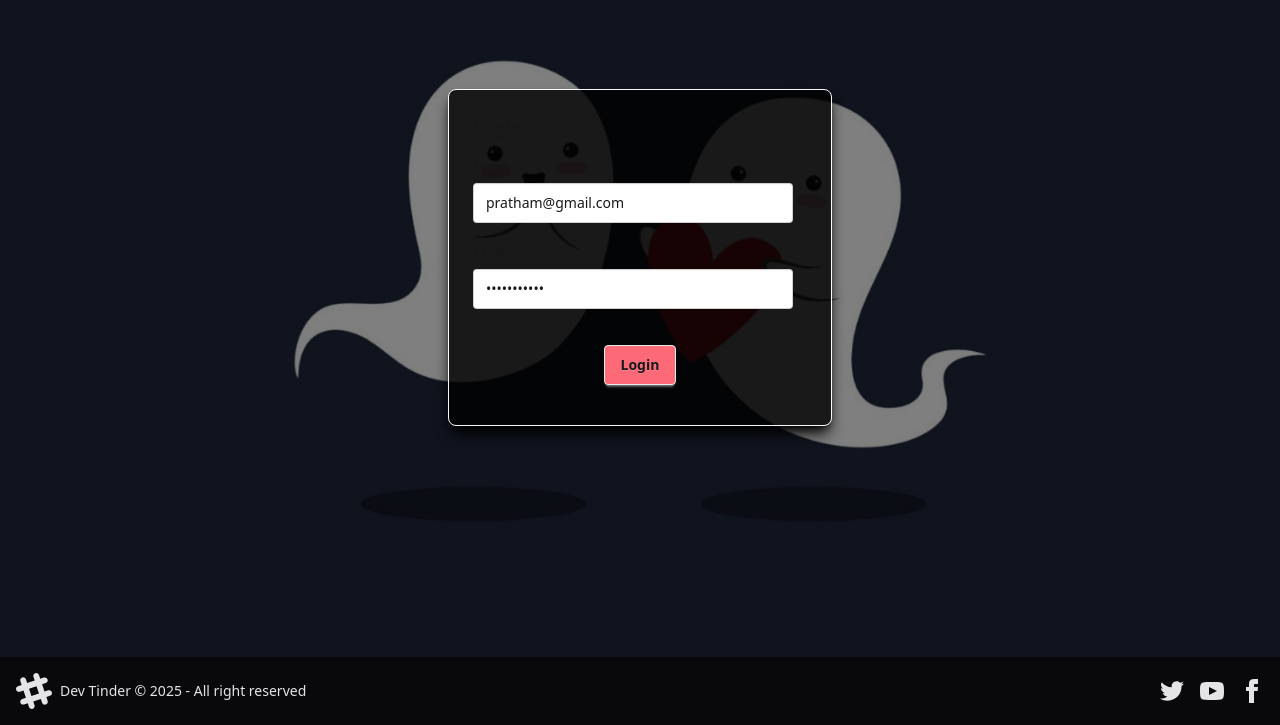
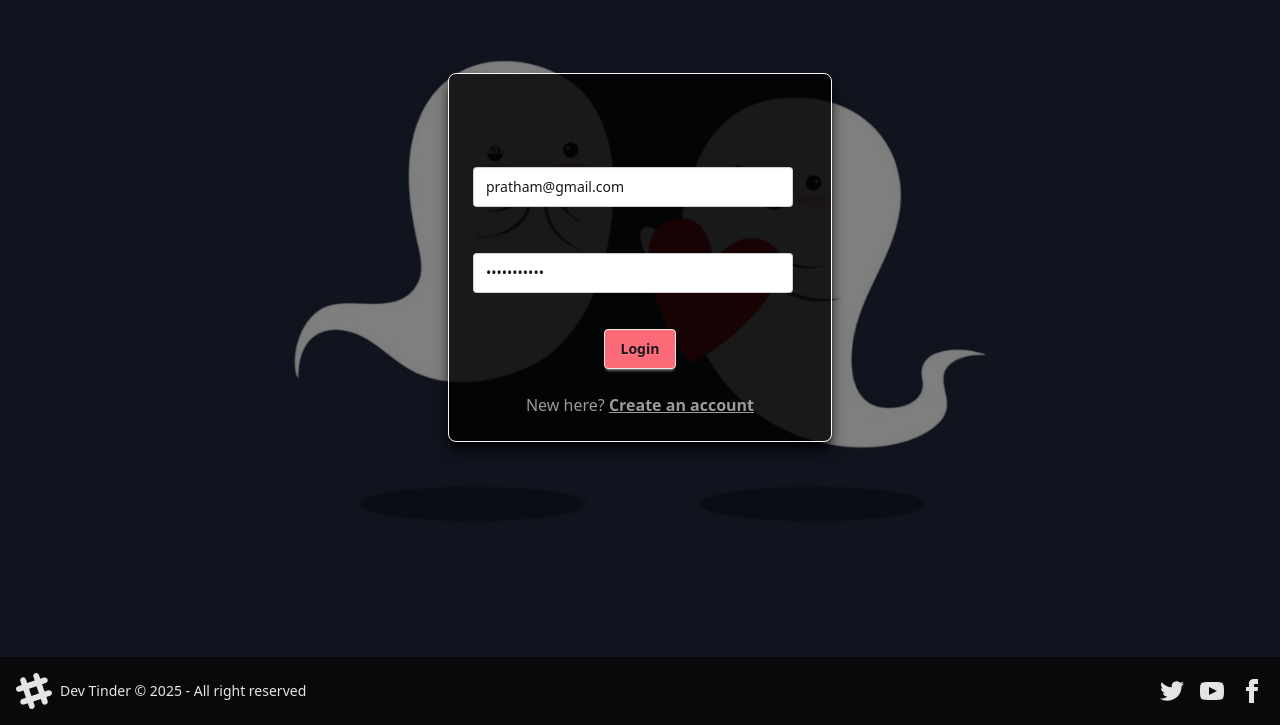
Before and after one commit to pratham9467/devTinderFrontend, a React (Vite) app: page /login in a window 1280 px wide. Shown: the part 143-868 px from the top of the page. Built offline with nearby package versions, Linux system fonts and the light colour scheme; no server answers.

Commit message:
refactor: clean up index.html and enhance Login component layout

```diff
--- a/index.html
+++ b/index.html
@@ -2,7 +2,6 @@
 <html lang="en">
   <head>
     <meta charset="UTF-8" />
-    <link rel="icon" href="#" />
     <meta name="viewport" content="width=device-width, initial-scale=1.0" />
     <title>devTinder</title>
   </head>
--- a/src/components/Login.jsx
+++ b/src/components/Login.jsx
@@ -30,7 +30,9 @@ const Login = () => {
     }
   };
   return (
-    <div className="w-auto h-[100vh] bg-center bg-cover items-center justify-center flex relative" style={{ backgroundImage: `url(${backgroundImage})` }}>
+    <div
+      className="w-auto h-[100vh] bg-center bg-cover items-center justify-center flex relative"
+      style={{ backgroundImage: `url(${backgroundImage})` }}>
       <div className="absolute inset-0 bg-black/50"></div>
       <div className="card card-border bg-black/80 shadow-lg shadow-black w-96">
         <div className="card-body">
@@ -61,6 +63,16 @@ const Login = () => {
               Login
             </button>
           </div>
+          <div className="flex justify-center text-center">
+            <p className="text-white/60 text-base">
+              New here?{"  "}
+              <span
+                className="font-semibold underline cursor-pointer hover:text-white/100 transition-colors"
+                onClick={() => navigateTo("/signUp")}>
+                Create an account
+              </span>
+            </p>
+          </div>
         </div>
       </div>
     </div>
```
Lines whose indentation alone changed are shown as unchanged.
